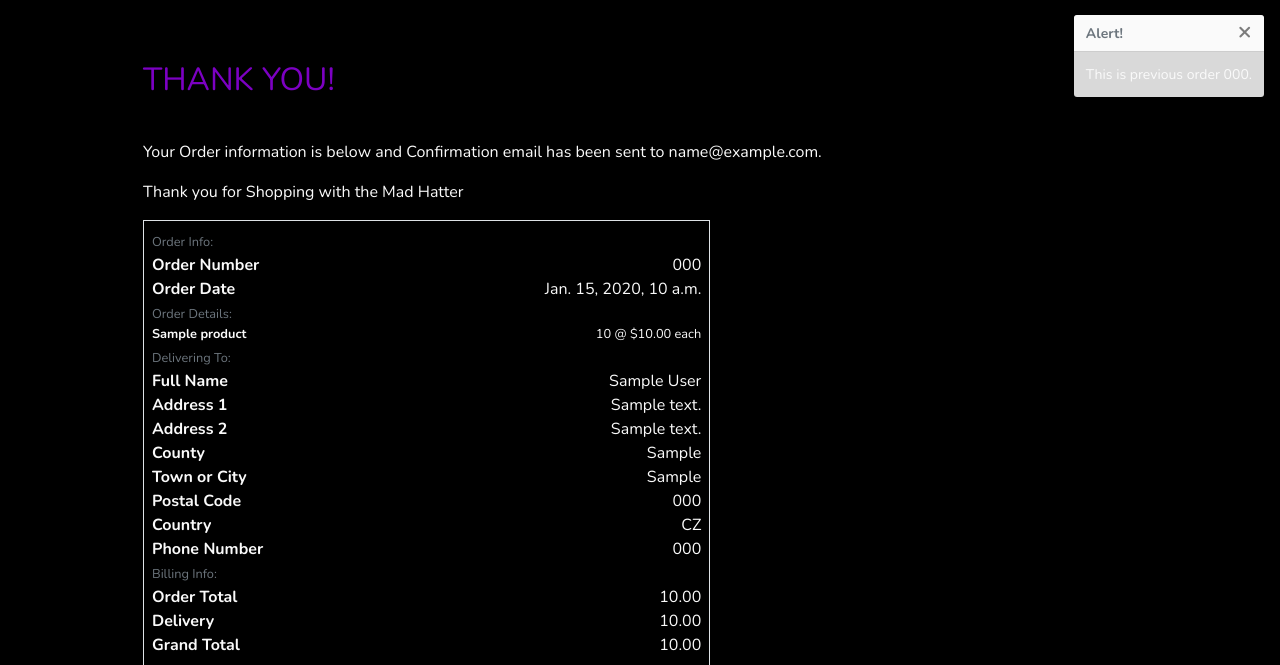
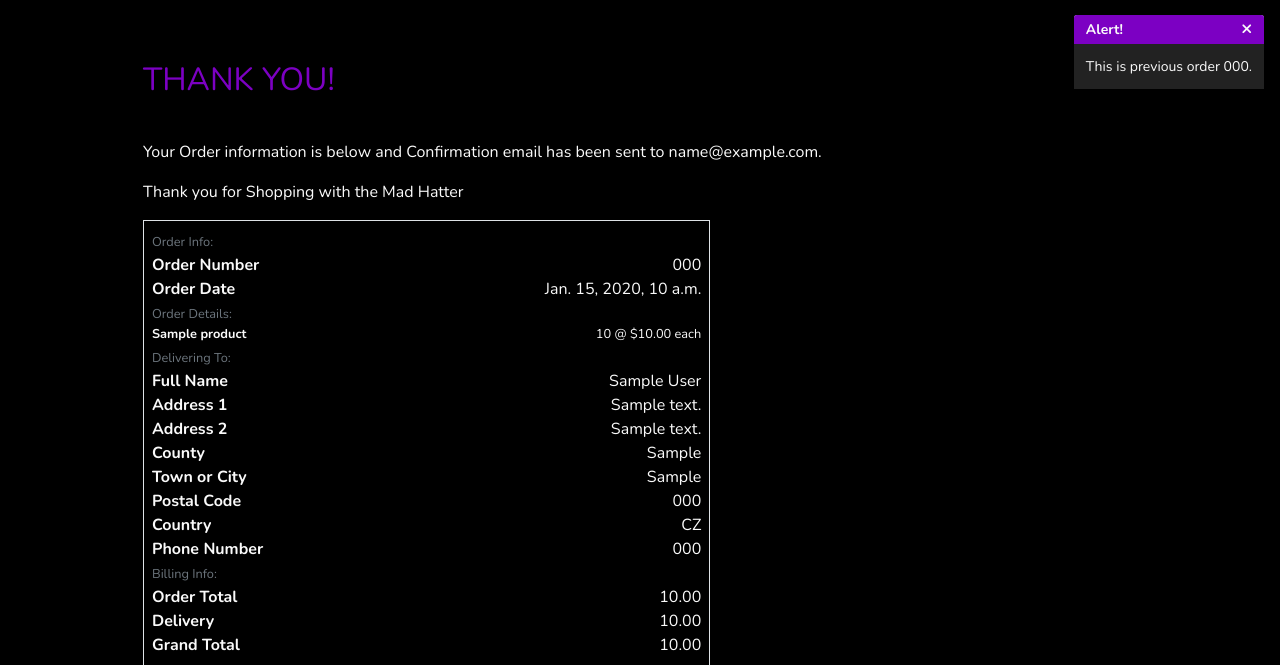
Before and after one commit to laurence100795/The-Mad-Hatter, a Django app: page /profile/order_history/000 in a window 1280 px wide. Shown: the part 136-801 px from the top of the page. Run offline with Django 3.2, Linux system fonts and the light colour scheme; tables that the repository leaves empty hold one stand-in row (values such as "Sample post"); some libraries are stand-ins or nearby versions.

Commit message:
updated toasts

```diff
--- a/static/css/base.css
+++ b/static/css/base.css
@@ -174,6 +174,22 @@ a:hover
     z-index: 1;
 }
 
+.toast-header {
+    background-color: #7c00c3;
+    border: 0;
+    color: #fafafa;
+}
+
+.toast-body {
+    background-color: #222222;
+    color: #fafafa;
+}
+
+.fa-times {
+    color: #fafafa;
+    cursor: pointer;
+}
+
 .toast-style {
     overflow: visible;
 }
--- a/templates/includes/toasts/toast_error.html
+++ b/templates/includes/toasts/toast_error.html
@@ -2,9 +2,7 @@
 <div class="toast" data-autohide="false">
   <div class="toast-header">
     <strong class="mr-auto">Error!</strong>
-    <button type="button" class="ml-2 mb-1 close" data-dismiss="toast" aria-label="Close">
-      <span aria-hidden="true">&times;</span>
-    </button>
+      <span data-dismiss="toast" aria-hidden="true"><i class="fas fa-times"></i></span>
   </div>
   <div class="toast-body">
     {{ message }}
--- a/templates/includes/toasts/toast_info.html
+++ b/templates/includes/toasts/toast_info.html
@@ -2,9 +2,7 @@
 <div class="toast" data-autohide="false">
   <div class="toast-header">
     <strong class="mr-auto">Alert!</strong>
-    <button type="button" class="ml-2 mb-1 close" data-dismiss="toast" aria-label="Close">
-      <span aria-hidden="true">&times;</span>
-    </button>
+    <span data-dismiss="toast" aria-hidden="true"><i class="fas fa-times"></i></span>
   </div>
   <div class="toast-body">
     {{ message }}
--- a/templates/includes/toasts/toast_success.html
+++ b/templates/includes/toasts/toast_success.html
@@ -2,9 +2,7 @@
 <div class="toast toast-style" data-autohide="false">
     <div class="toast-header">
         <strong class="mr-auto">Success!</strong>
-        <button type="button" class="ml-2 mb-1 close" data-dismiss="toast" aria-label="Close">
-            <span aria-hidden="true">&times;</span>
-        </button>
+        <span data-dismiss="toast" aria-hidden="true"><i class="fas fa-times"></i></span>
     </div>
     <div class="toast-body">
         <div class="row">
--- a/templates/includes/toasts/toast_warning.html
+++ b/templates/includes/toasts/toast_warning.html
@@ -2,9 +2,7 @@
 <div class="toast" data-autohide="false">
   <div class="toast-header">
     <strong class="mr-auto">Warning!</strong>
-    <button type="button" class="ml-2 mb-1 close" data-dismiss="toast" aria-label="Close">
-      <span aria-hidden="true">&times;</span>
-    </button>
+    <span data-dismiss="toast" aria-hidden="true"><i class="fas fa-times"></i></span>
   </div>
   <div class="toast-body">
     {{ message }}
```
Also changed, not shown: media/70AA8154.png (added).
